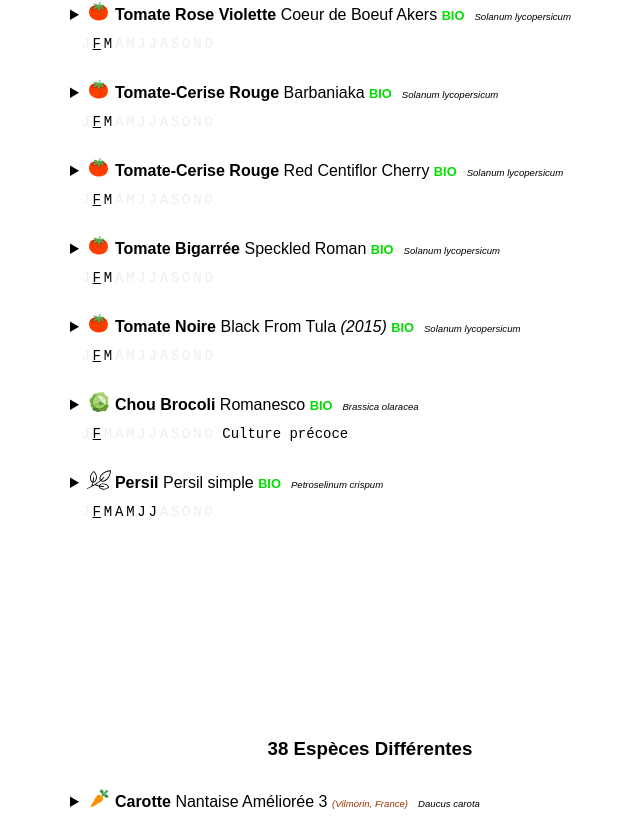
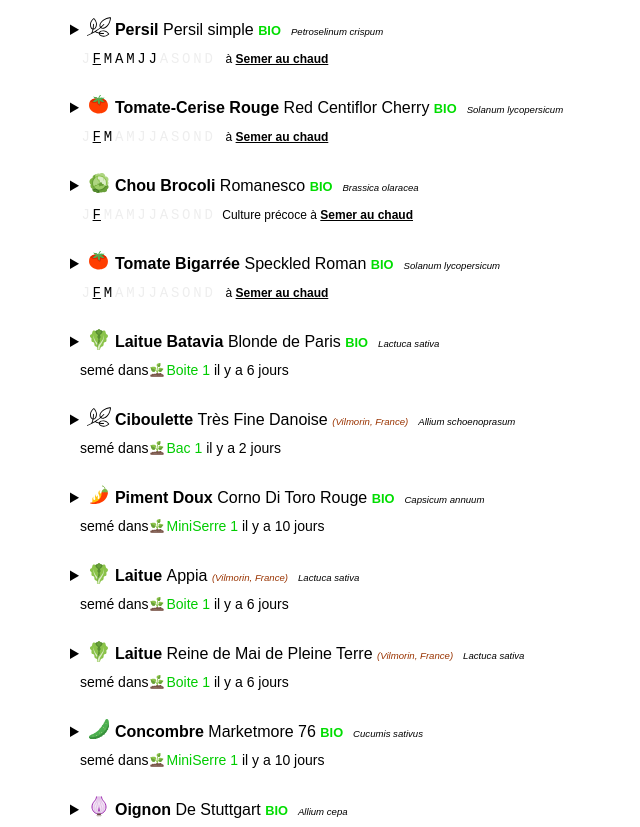
Before and after one commit to gre/jardin, a React (Create React App) app: page / in a window 1280 px wide. Shown: the part 1107-1934 px from the top of the page, without its empty margins (270-910 px from the left). Built offline with nearby package versions, Linux system fonts and the light colour scheme.

Commit message:
simplification, more concise info

```diff
--- a/data/events.json
+++ b/data/events.json
@@ -663,6 +663,7 @@
     "family": "pomme-de-terre",
     "date": "2017-01-01",
     "bio": true,
+    "tuber": true,
     "generic": "Pomme de Terre",
     "name": "Nicola",
     "latin": "Solanum tuberosum",
@@ -813,6 +814,7 @@
     "family": "helianti",
     "date": "2017-02-01",
     "bio": true,
+    "tuber": true,
     "generic": "Helianti",
     "brand": "ferme de sainte marthe",
     "link": "http://www.fermedesaintemarthe.com/A-1606-helianti-ab.aspx",
@@ -824,8 +826,7 @@
     "species": "helianti",
     "date": "2017-02-01",
     "year": 2016,
-    "count": 10,
-    "tuber": true
+    "count": 10
   },
   {
     "op": "add-species",
--- a/src/App.js
+++ b/src/App.js
@@ -3,6 +3,7 @@ import raf from "raf";
 import smoothstep from "smoothstep";
 import uniq from "lodash/uniq";
 import flatMap from "lodash/flatMap";
+import get from "lodash/get";
 import logo from "./logo.svg";
 import "./App.css";
 import moment from "moment";
@@ -480,26 +481,45 @@ class SpeciesDetail extends Component {
   }
 }
 
-function findSeedlingBySectionTest (seedlings, predicate) {
-  return Object.keys(seedlings).find(k => {
+function findSeedlingPathBySectionTest (seedlings, predicate) {
+  let path = null;
+  Object.keys(seedlings).find(k => {
     const seedling = seedlings[k];
     return seedling.sections.find((section, i) => {
       if (section && predicate(section)) {
-        return seedling;
+        path = [ "seedlings", k, "sections", i ];
+        return true;
       }
     });
   });
+  return path;
 }
 
-class StatsInfo extends Component {
+const CALS = [ "seedling_indoors", "seedling_outdoors_or_planting", "harvest" ];
+const CAL_FOR_ACTION = {
+  indoors: "seedling_indoors",
+  outdoors: "seedling_outdoors_or_planting",
+  replant: "seedling_outdoors_or_planting",
+  harvest: "harvest",
+};
+const ACTION_TEXT = {
+  indoors: "Semer au chaud",
+  outdoors: "Semer dehors",
+  replant: "Replanter",
+  harvest: "Récolter",
+};
+
+class JobsInfo extends Component {
   render() {
-    const { month, stats } = this.props;
-    return <div style={{ padding: 10 }}>{stats.map(({ months, calendarName }) =>
-      <div>
-        <span style={{ fontFamily: "monospace", fontSize: "14px" }}>
+    const { month, jobs } = this.props;
+    return <div style={{ padding: 10 }}>{jobs.map(({ months, calendarName, action }, i) =>
+      <div key={i}>
+        <span>
           {MONTHS.map((monthName, m) =>
             <span style={{
               margin: "0 0.1em",
+              fontFamily: "monospace",
+              fontSize: "14px",
               textDecoration: month===m+1 ? "underline" : "none",
               color:
                 months.indexOf(m+1)===-1
@@ -509,8 +529,10 @@ class StatsInfo extends Component {
               {monthName.slice(0, 1)}
             </span>
           )}
-          <span style={{ marginLeft: 8 }}>
-            {calendarName || (stats.length===1 ? "" : "Standard")}
+          <span style={{ marginLeft: 8, fontSize: "12px" }}>
+            {calendarName}
+            {" à "}
+            <strong style={{ textDecoration: "underline" }}>{ACTION_TEXT[action]}</strong>
           </span>
         </span>
       </div>
@@ -518,85 +540,101 @@ class StatsInfo extends Component {
   }
 }
 
-const CALS = [ "seedling_indoors", "seedling_outdoors_or_planting", "harvest" ];
-function familyMonthStats (family, targetMonth) {
-  const stats = {};
-  CALS.forEach(cal => stats[cal] = []);
-  family.calendars.forEach(calendar => {
-    CALS.forEach(key => {
-      const months = calendar[key+"_months"];
+function getActionJobs (species, targetMonth, seedlingPath) {
+  const jobs = {
+    indoors: !species.family.seedlings_non_replantable && !seedlingPath,
+    outdoors: !species.tuber,
+    replant: seedlingPath || species.tuber,
+    harvest: false, // TODO
+  };
+  const all = [];
+  species.family.calendars.forEach(calendar => {
+    CALS.forEach(cal => {
+      const months = calendar[cal+"_months"];
       const i = months.indexOf(targetMonth);
       if (i !== -1) {
-        const firstMonth = i===0;
-        const lastMonth = i===months.length-1;
-        stats[key].push({
-          calendarName: calendar.name,
-          firstMonth,
-          lastMonth,
-          months,
+        Object.keys(CAL_FOR_ACTION).forEach(action => {
+          if (CAL_FOR_ACTION[action]===cal && jobs[action]) {
+            all.push({
+              action,
+              calendarName: calendar.name,
+              months,
+            });
+          }
         });
       }
     });
   });
-  return stats;
+  return all;
 }
 
-class SuggestSeedsUsableForMonth extends Component {
+class SpeciesList extends Component {
   render() {
     const {data, month} = this.props;
-    const {seeds, species, seedlings} = data;
-    const options = [];
-    Object.keys(seeds).forEach(id => {
-      const seed = seeds[id];
-      const spec = species[seed.species]; // FIXME spec should already be the object of seed.species
-      const family = spec.family;
-      let res;
-      const stats = familyMonthStats(family, month + 1);
-      const seedling = findSeedlingBySectionTest(
-        seedlings,
-        section => section.species.id === id
-      );
-      if (!family.seedlings_non_replantable && !seedling && stats.seedling_indoors.length) {
-        res = { ...res, indoors: stats.seedling_indoors };
-      }
-      const readyForOutdoors = stats.seedling_outdoors_or_planting.length;
-      if (readyForOutdoors && !seed.tuber) {
-        res = { ...res, outdoors: stats.seedling_outdoors_or_planting };
-      }
-      if ((seedling || seed.tuber) && readyForOutdoors) {
-        res = { ...res, replant: stats.seedling_outdoors_or_planting, seedling };
-      }
-      if (res) {
-        options.push({
-          ...res,
-          seed,
-          spec,
-          family,
-        });
-      }
-    });
-
-    const indoors = options.filter(option => option.indoors);
-    const outdoors = options.filter(option => option.outdoors);
-    const replant = options.filter(option => option.replant);
-
-    return <div>
-      { indoors.length ? <h4>Semer au chaud pour replanter</h4> : null }
-      { indoors.map((option, i) =>
-        <SpeciesDetail key={"indoors_"+i} species={option.spec} data={data}>
-          <StatsInfo month={month+1} stats={option.indoors} />
-        </SpeciesDetail> )}
-      { outdoors.length ? <h4>Semer dehors</h4> : null }
-      { outdoors.map((option, i) =>
-        <SpeciesDetail key={"outdoors_"+i} species={option.spec} data={data}>
-          <StatsInfo month={month+1} stats={option.outdoors} />
-        </SpeciesDetail> )}
-      { replant.length ? <h4>Replanter</h4> : null }
-      { replant.map((option, i) =>
-        <SpeciesDetail key={"replant_"+i} species={option.spec} data={data}>
-          <StatsInfo month={month+1} stats={option.replant} />
-        </SpeciesDetail> )}
-    </div>;
+    return <div>{
+      Object.keys(data.species)
+      .map(id => {
+        const species = data.species[id];
+        const seed = data.seeds[id];
+        const seedlingPath = findSeedlingPathBySectionTest(
+          data.seedlings,
+          section => section.species.id === species.id
+        );
+        const jobs = !seed ? [] : getActionJobs(
+          species,
+          month + 1,
+          seedlingPath
+        );
+        return { species, jobs, seedlingPath };
+      })
+      .sort((a, b) => {
+        const aHaveJobs = a.jobs.length>0;
+        const bHaveJobs = b.jobs.length>0;
+        if (aHaveJobs !== bHaveJobs) {
+          return bHaveJobs - aHaveJobs;
+        }
+        const aHaveSeedling = !!a.seedlingPath;
+        const bHaveSeedling = !!b.seedlingPath;
+        if (aHaveSeedling !== bHaveSeedling) {
+          return bHaveSeedling - aHaveSeedling;
+        }
+        return a.species.id > b.species.id ? 1 : -1;
+      })
+      .map(({ species, jobs, seedlingPath }) => {
+        const seedling = seedlingPath && get(data, seedlingPath.slice(0, 2));
+        return <SpeciesDetail
+            key={species.id}
+            species={species}
+            data={data}>
+          {seedling
+            ?
+            <div style={{ fontSize: "14px", padding: 10 }}>
+              semé dans
+              <img
+                src={icons.sprout}
+                style={{ height: 18, verticalAlign: -4 }}
+              />
+              <span style={{ color: "#0c0"}}>
+                {seedling.name}
+              </span>
+              { seedling.date
+                ? " " + moment(seedling.date).fromNow()
+                : null }
+            </div>
+            : null }
+          { jobs.length
+            ?
+            <div>
+              <JobsInfo
+                month={month+1}
+                jobs={jobs}
+                data={data}
+              />
+            </div>
+            : null }
+        </SpeciesDetail>;
+      })
+    }</div>;
   }
 }
 
@@ -672,22 +710,8 @@ class App extends Component {
             </div>
           </div>
 
-          <div style={{ textAlign: "left", margin: "200px 0"}}>
-            <h4>Reste à faire en {MONTHS[month]}:</h4>
-            <SuggestSeedsUsableForMonth month={month} data={data} />
-          </div>
-
           <h3>{Object.keys(data.species).length} Espèces Différentes</h3>
-          <div>
-          {Object.keys(data.species)
-            .sort((a,b) => data.species[a].family.id < data.species[b].family.id ? -1 : 1)
-            .map(id =>
-            <SpeciesDetail
-              key={id}
-              species={data.species[id]}
-              data={data}
-            /> )}
-          </div>
+          <SpeciesList month={month} data={data} />
         </div>
       </div>
     );
```
